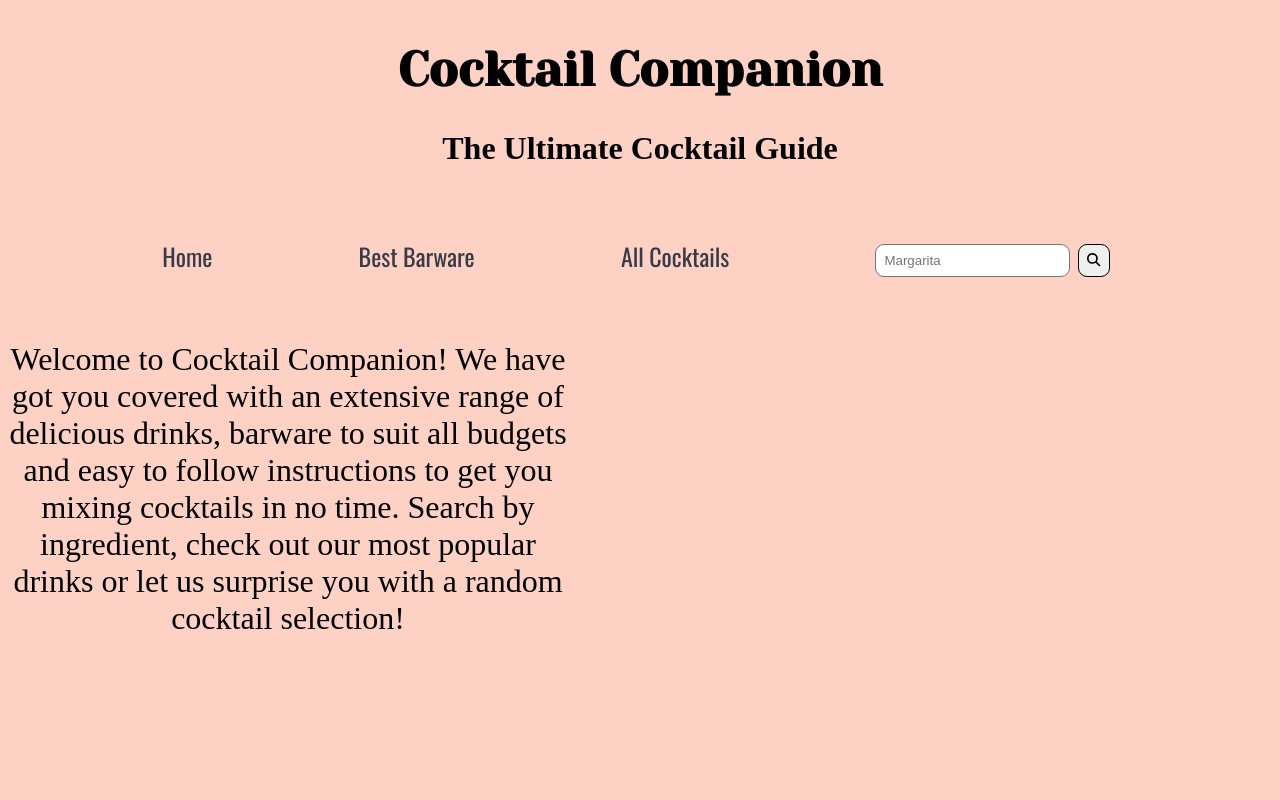
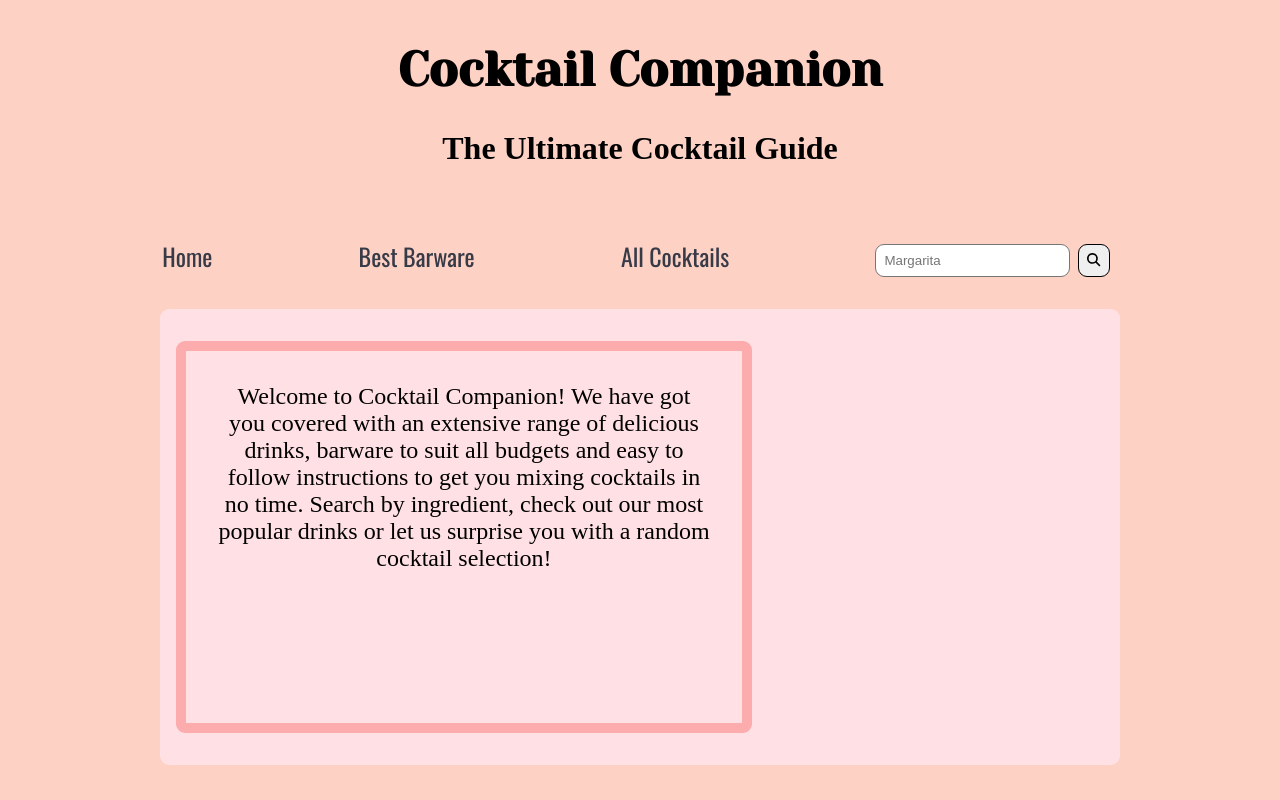
Before and after one commit to josenymad/cocktail-companion, a React (Create React App) app: page / in a window 1280 px wide. Built offline with nearby package versions, Linux system fonts and the light colour scheme; no server answers; a web font is replaced by a local one.

Commit message:
Adjust styling for landing page

```diff
--- a/src/styles/carousel.css
+++ b/src/styles/carousel.css
@@ -1,11 +1,13 @@
 .carousel {
   position: relative;
-  height: 25rem;
+  height: 28rem;
+  width: 20rem;
+  margin: 2rem 1rem 2rem auto;
 }
 
 .carousel__right-arrow {
   position: absolute;
-  bottom: 1.2rem;
+  bottom: 5rem;
   right: 1.5rem;
   font-size: 1.5rem;
   cursor: pointer;
@@ -14,7 +16,7 @@
 
 .carousel__left-arrow {
   position: absolute;
-  bottom: 1.2rem;
+  bottom: 5rem;
   left: 1.5rem;
   font-size: 1.5rem;
   cursor: pointer;
--- a/src/styles/home.css
+++ b/src/styles/home.css
@@ -2,15 +2,23 @@
 
 .home {
   display: flex;
+  background-color: #FFE0E4;
+  border-radius: 9px;
+  width: 75%;
+  height: 28.5rem;
+  margin: 0 auto;
 }
 
 .home__text {
   font-family: 'Kiwi Maru', serif;
-  font-size: 2rem;
-  width: 45%;
-  margin: 2rem auto 0 0;
+  font-size: 1.5rem;
+  width: 60%;
+  height: 24.5rem;
+  border-radius: 9px;
+  border: 10px solid #FCACAC;
+  margin: 2rem auto 2rem 1rem;
+  padding: 2rem;
 }
-
 
 @media screen and (min-width:768px) and (max-width: 1023px) {
   .home {
```
